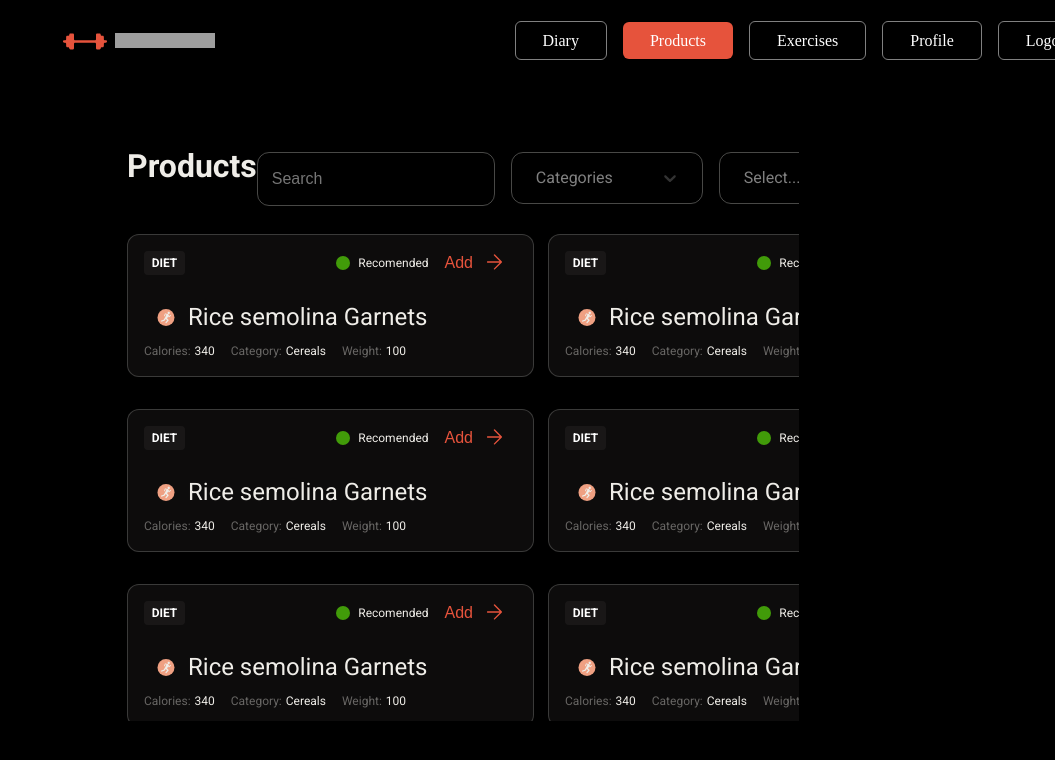
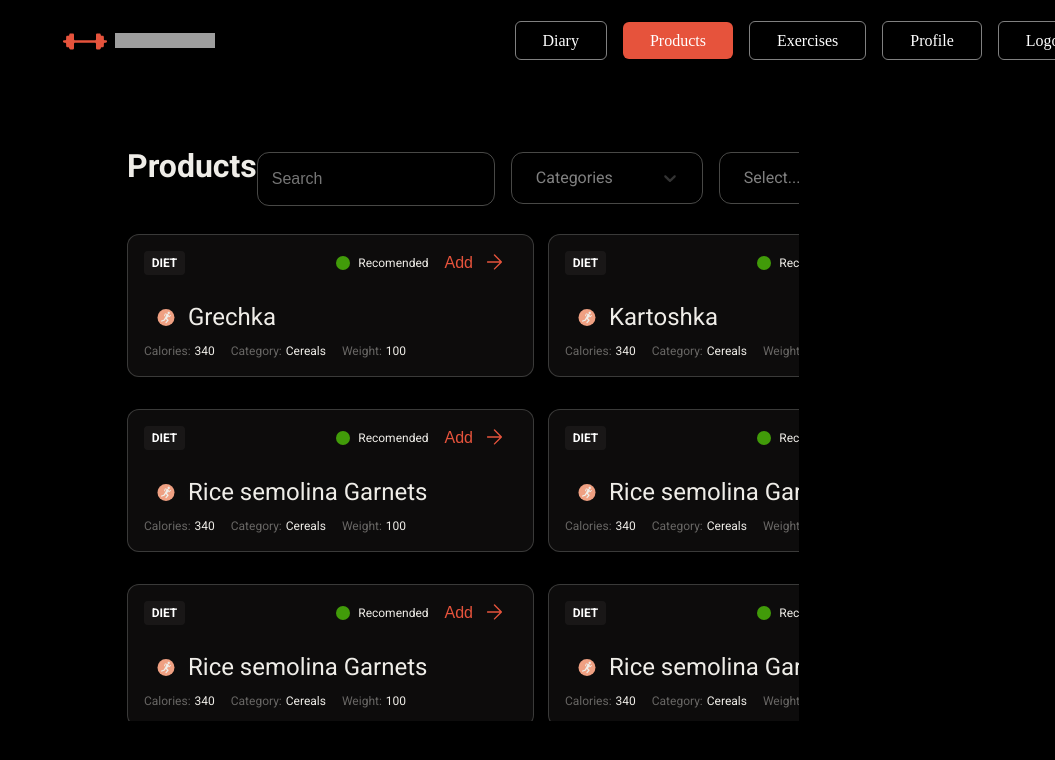
Before and after one commit to iron-body/project-ironbody-ui, a React (Vite) app: page /project-ironbody-ui/products in a window 1280 px wide. Shown: the top 760 px of the page, without its empty margins (225-1280 px from the left). Built offline with nearby package versions, Linux system fonts and the light colour scheme; no server answers; grey boxes are pictures that could not be loaded.

Commit message:
prosto commit

```diff
--- a/src/components/ProductsList/ProductsList.jsx
+++ b/src/components/ProductsList/ProductsList.jsx
@@ -4,7 +4,7 @@ import Product from '../Product/Product';
 const products = [
   {
     id: 123,
-    foodName: 'Rice semolina Garnets ',
+    foodName: 'Grechka',
     calories: 340,
     category: 'Cereals',
     weight: 100,
@@ -12,7 +12,7 @@ const products = [
   {
     id: 1234,
 
-    foodName: 'Rice semolina Garnets ',
+    foodName: 'Kartoshka',
     calories: 340,
     category: 'Cereals',
     weight: 100,
```
